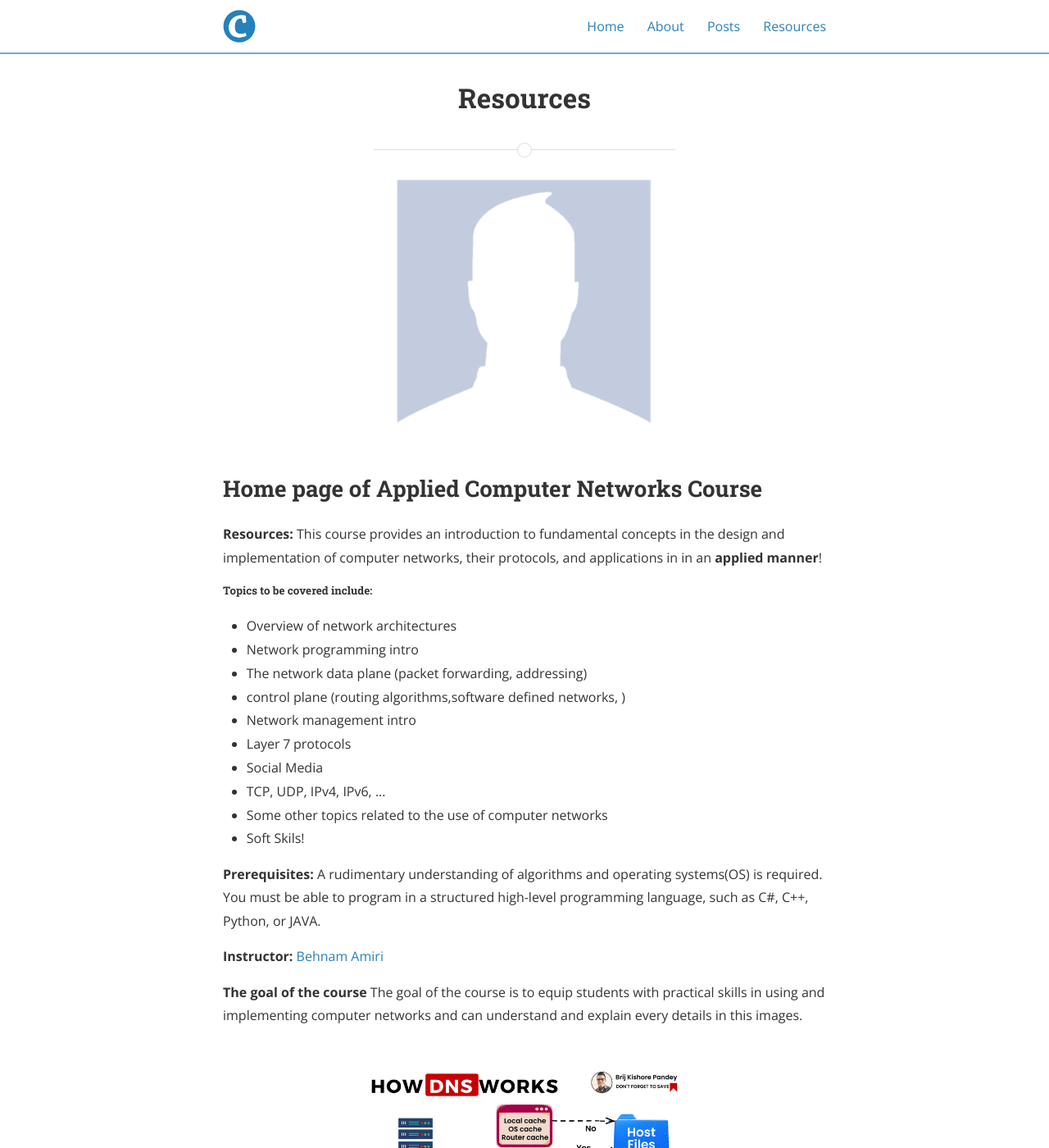
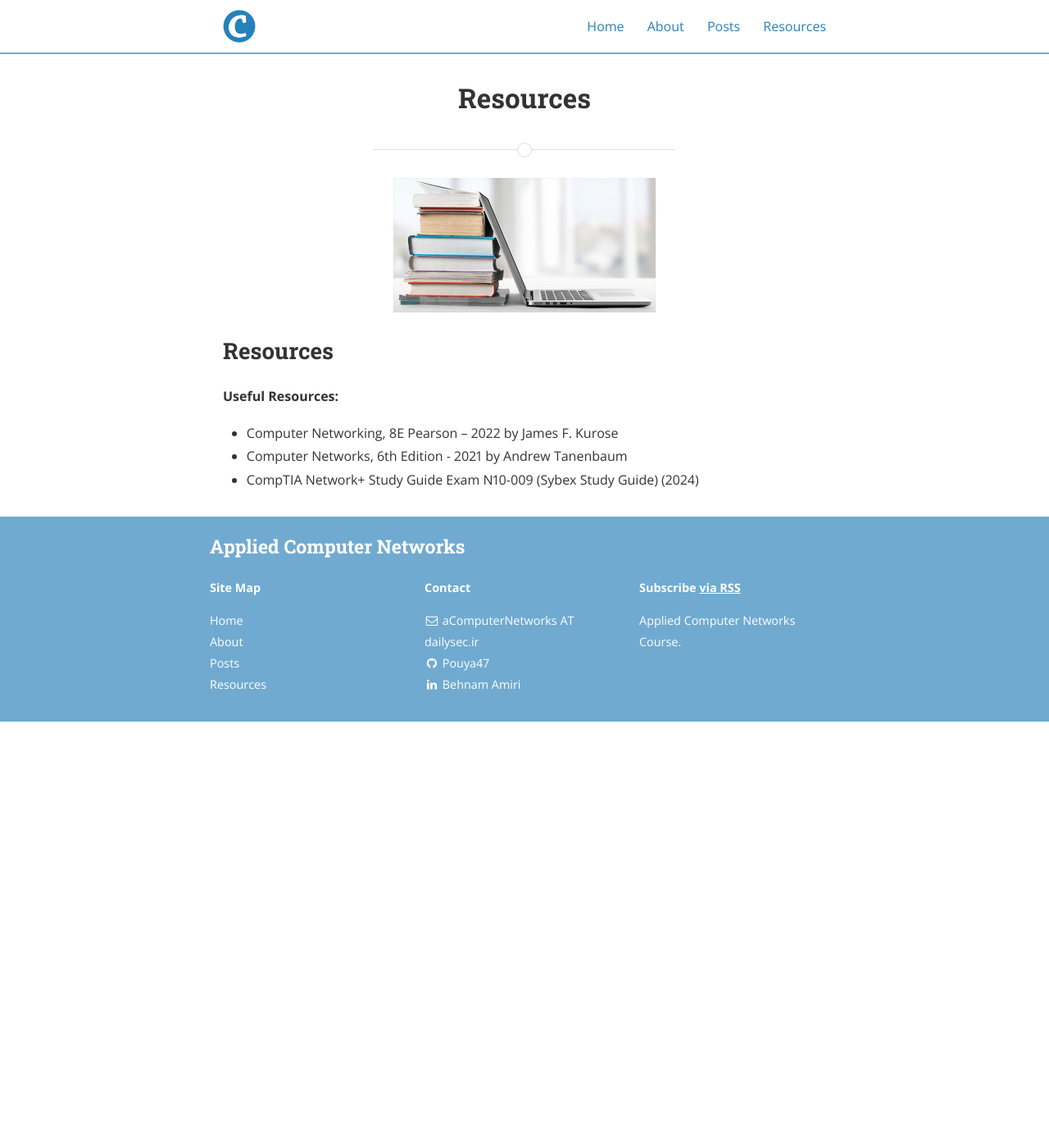
Before and after one commit to aComputerNetworks/aComputerNetworks.github.io, a Jekyll site: the page built from resources.md, in a window 1280 px wide and 1400 px high. Shown: the whole window at 82% size. Built offline with Jekyll 4.4.1, drawn with Linux system fonts in a browser that asks for light colours; nearby versions of some CDN libraries.

```diff
--- a/resources.md
+++ b/resources.md
@@ -5,42 +5,13 @@ permalink: /resources/
 main_nav: true
 ---
 
-![alt text]({{ site.baseurl }}/assets/profile-placeholder.gif "Profile Picture"){:.profile}
+![alt text]({{ site.baseurl }}/assets/publishing-resources.jpg "Resources"){:.profile}
 
-<h2>Home page of Applied Computer Networks Course</h2>
+<h2>Resources</h2>
 
-**Resources:**
-This course provides an introduction to fundamental concepts in the design and implementation of computer networks, their protocols, and applications in in an **applied manner**!
-
-<h5>Topics to be covered include:</h5>
+**Useful Resources:**
 <ul>
-  <li>Overview of network architectures</li>
-  <li>Network programming intro</li>
-  <li>The network data plane (packet forwarding, addressing)</li>
-  <li>control plane (routing algorithms,software defined networks, )</li>
-  <li>Network management intro</li>
-  <li>Layer 7 protocols</li>
-  <li>Social Media</li>
-  <li>TCP, UDP, IPv4, IPv6, ...</li>
-  <li>Some other topics related to the use of computer networks</li>
-  <li>Soft Skils!</li>
+  <li>Computer Networking, 8E Pearson –  2022 by James F. Kurose</li>
+  <li>Computer Networks, 6th Edition - 2021 by Andrew Tanenbaum </li>
+  <li>CompTIA Network+ Study Guide Exam N10-009 (Sybex Study Guide) (2024)</li>
 </ul>
-
-**Prerequisites:**
-A rudimentary understanding of algorithms and operating systems(OS) is required.
-You must be able to program in a structured high-level programming language, such as C#, C++, Python, or JAVA.
-
-**Instructor:**
-[Behnam Amiri](https://www.linkedin.com/in/amiri-link/)
-
-**The goal of the course**
-The goal of the course is to equip students with practical skills in using and implementing computer networks and can understand and explain every details in this images.
-
-
-<a href="{{ site.baseurl }}/assets/HowDNSWorks.gif" data-lightbox="How DNS Works" data-title="How DNS Works">
-  <img src="{{ site.baseurl }}/assets/HowDNSWorks.gif" title="How DNS Works" style="width: 400px;">
-</a>
-
-<a href="{{ site.baseurl }}/assets/CN-6-eng.jpg" data-lightbox="Computer Networks Book" data-title="Computer Networks Book">
-  <img src="{{ site.baseurl }}/assets/CN-6-eng.jpg" title="Computer Networks Book" style="width: 400px;">
-</a>
```
Also changed, not shown: _posts/2015-04-18-dummy.md (deleted, +0 -16 lines), _posts/2025-01-26-start.md (added, +9 -0 lines), _posts/2025-01-29-session1.md (added, +9 -0 lines), assets/header_image.jpg, assets/publishing-resources.jpg (added).
